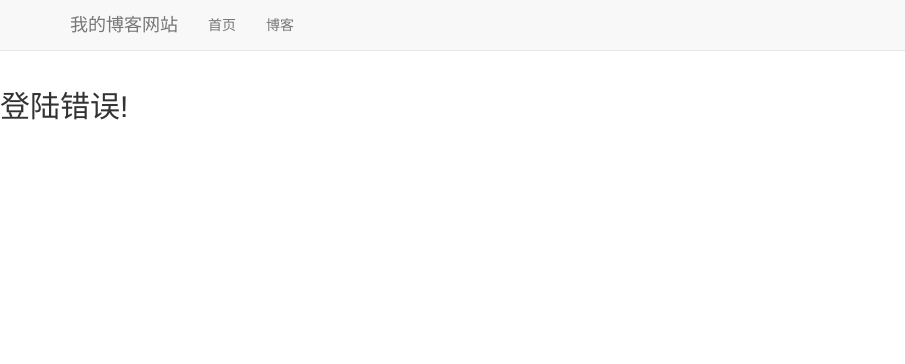
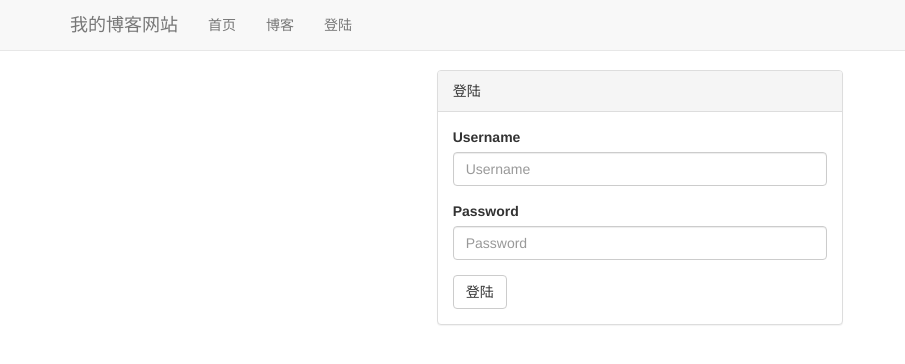
Before and after one commit to esbird/py_demo, a Django app: page /login/ in a window 1280 px wide. Shown: the top 364 px of the page, without its empty margins (0-905 px from the left). Run offline with Django 3.2, Linux system fonts and the light colour scheme; some libraries are stand-ins or nearby versions.

Commit message:
2019/4/17

```diff
--- /dev/null
+++ b/mysite/forms.py
@@ -0,0 +1,5 @@
+from django import forms
+
+class LoginForm(forms.Form):
+    username = forms.CharField(label='用户名')
+    password = forms.CharField(label='密码')
--- a/mysite/urls.py
+++ b/mysite/urls.py
@@ -28,6 +28,7 @@ urlpatterns = [
     path('blog/',include('blog.urls')),
     path('ckeditor/',include('ckeditor_uploader.urls')),
     path('login/',views.login_fun,name="login"),
+    path('loginout/',views.login_fun,name="loginout"),
     path('comment/',include('comment.urls'))
 
 ]
--- a/mysite/views.py
+++ b/mysite/views.py
@@ -1,26 +1,41 @@
-from django.shortcuts import render_to_response,redirect
-from django.contrib.auth import authenticate,login #用户登陆认证方法
+from django.shortcuts import render_to_response, redirect, render
+from django.contrib.auth import authenticate ,login #用户登陆认证方法
 from django.urls import reverse
+from .forms import LoginForm
 
 
 def home(request):
     context = {}
-    return render_to_response('home.html',context)
+    return render(request,'home.html',context)
 def websocket_cli(request):
     context = {}
     return render_to_response('websocket-test.html',context)
 def login_fun(request):
-    username = request.POST.get('username','')
-    pwd = request.POST.get('password','')
-    user = authenticate(request,username = username,password = pwd)
+    if request.method =='GET':
+        context = {}
+        login_form = LoginForm() #实例化form对象
+        context['login_form'] = login_form
+        return render(request,'login.html',context)
+    else:
+        login_form = LoginForm(request.POST) #传入参数实例化form对象
+        if login_form.is_valid():
+            username = login_form.cleaned_d
+            ata.get('username')
+            pwd = login_form.cleaned_data.get('password')
+            user = authenticate(request,username = username,password = pwd)
+            referer = request.GET.get('from',reverse('home'))
+            if user is not None:
+                login(request,user)
 
-    referer = request.META.get('HTTP_REFERER',reverse('home'))
+                #redirect to a current page
+                return redirect(referer)
+            else:
+                # return a 'invalid' error message
+                return render(request,'error.html',{'message':'登陆错误!'})
 
-    if user is not None:
-        login(request,user)
 
-        #redirect to a current page
-        return redirect(referer)
-    else:
-        # return a 'invalid' error message
-        return render_to_response('error.html',{'message':'登陆错误!'})
+
+
+
+def loginout_fun(request):
+    pass
--- a/templates/base.html
+++ b/templates/base.html
@@ -6,7 +6,7 @@
     <meta charset="UTF-8">
     <meta http-equiv="X-UA-Compatible" content="IE=edge">
     <meta name="viewport" content="width=device-width, initial-scale=1">
-    <title>{% block title%}{% endblock %}</title>
+    <title>我的网站|{% block title%}{% endblock %}</title>
     <link rel="stylesheet" href="{% static 'base.css' %}">
     <link rel="stylesheet" href="{% static 'bootstrap-3.3.7/css/bootstrap.min.css' %}">
     <script src="{% static 'jquery-1.12.4.min.js' %}"></script>
@@ -33,6 +33,13 @@
                     <li class="{% block home_active %}{% endblock %}"><a href="{% url 'home' %}">首页</a></li>
                     <li class="{% block blog_list_active %}{% endblock %}"><a href="{% url 'blog_list' %}">博客</a></li>
                 </ul>
+                <ul class="nav navbar-nav">
+                    {% if user.is_authenticated %}
+                    <li class=""><a href="{% url 'loginout' %}">注销</a></li>
+                    {% else %}
+                    <li class=""><a href="{% url 'login' %}">登陆</a></li>
+                    {% endif %}
+                </ul>
             </div>
         </div>
     </div>
--- /dev/null
+++ b/templates/login.html
@@ -0,0 +1,57 @@
+{% extends 'base.html' %}
+{% load staticfiles %}
+
+{% block title %} 登陆 {% endblock%}
+{% block header_extends %}
+
+{% endblock%}
+
+
+{% block home_active %}{% endblock%}
+
+
+{% block content %}
+<div class="row">
+    <div class="col-sm-4 col-sm-offset-4">
+
+        <div class="panel panel-default ">
+            <div class="panel-heading">登陆</div>
+            <div class="panel-body">
+                <form method="post" action="{% url 'login' %}">
+                    {% csrf_token %}
+                    <div class="form-group">
+                        <label for="Username">Username</label>
+                        <input type="text"
+                               class="form-control"
+                               id="Username"
+                               name="username"
+                               placeholder="Username">
+                    </div>
+                    <div class="form-group">
+                        <label for="Password">Password</label>
+                        <input type="password"
+                               class="form-control"
+                               id="Password"
+                               name="password"
+                               placeholder="Password">
+                    </div>
+                    <!--<div class="form-group">-->
+                        <!--<label for="exampleInputFile">File input</label>-->
+                        <!--<input type="file"-->
+                               <!--id="exampleInputFile">-->
+                        <!--<p class="help-block">Example block-level help text here.</p>-->
+                    <!--</div>-->
+                    <!--<div class="checkbox">-->
+                        <!--<label>-->
+                            <!--<input type="checkbox"> Check me out-->
+                        <!--</label>-->
+                    <!--</div>-->
+                    <button type="submit"
+                            class="btn btn-default">登陆
+                    </button>
+                </form>
+            </div>
+        </div>
+    </div>
+</div>
+{% endblock%}
```
